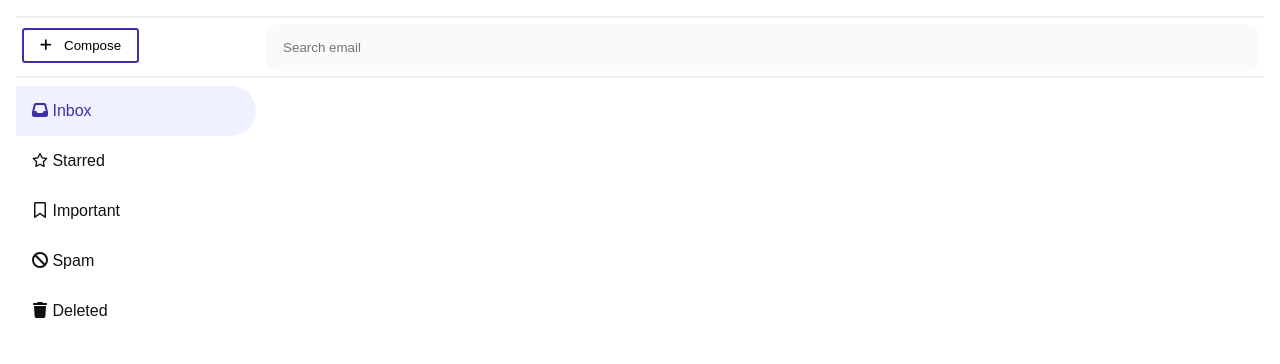
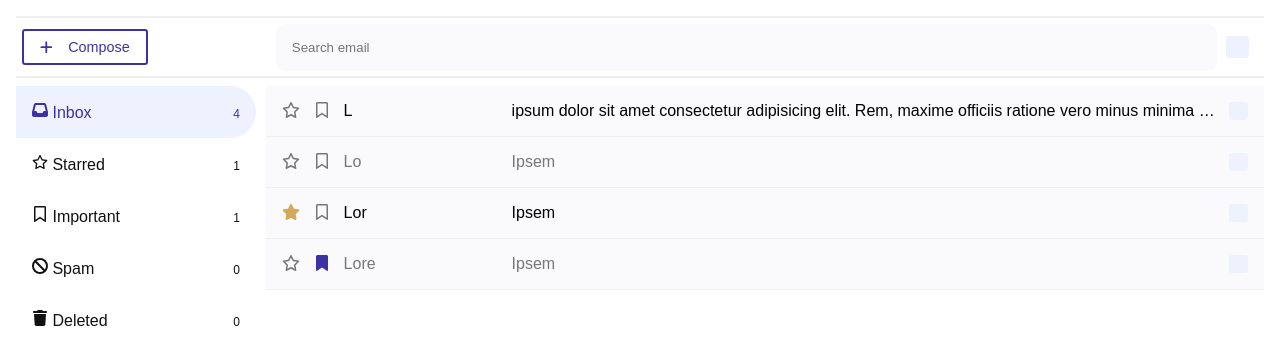
Before and after one commit to ValCrea/MiniEmail, a Vue app: page / in a window 1280 px wide. Shown: the top 364 px of the page. Built offline with nearby package versions, Linux system fonts and the light colour scheme.

Commit message:
more stuff

```diff
--- a/src/App.vue
+++ b/src/App.vue
@@ -1,37 +1,121 @@
 <script setup lang="ts">
-import { ref } from "vue";
+import { ref, type Ref } from "vue";
+
 import SelectButton from "@/components/SelectButton.vue";
+import EmailBlock from "@/components/EmailBlock.vue";
 
 import { selectButtons } from "@/utils/button-util";
+import { filters, counts } from "@/utils/mail-util";
+import type { Mail } from "@/utils/mail-util";
 
-//const navButtons = ["Inbox", "Starred", "Important", "Spam", "Deleted"];
-const selectedButton = ref(0);
+const reading: Ref<Mail | null> = ref(null);
+const selectedView = ref(0);
+const mails: Ref<Mail[]> = ref([
+  {
+    author: "L",
+    content: `ipsum dolor sit amet consectetur adipisicing elit.
+              Rem, maxime officiis ratione vero minus minima consequuntur.
+              Blanditiis, ipsa libero veniam praesentium a iste consectetur
+              exercitationem iusto dolores! Eaque, atque et!`,
+  },
+  {
+    author: "Lo",
+    content: "Ipsem",
+    read: true,
+  },
+  {
+    author: "Lor",
+    content: "Ipsem",
+    star: true,
+  },
+  {
+    author: "Lore",
+    content: "Ipsem",
+    read: true,
+    important: true,
+  },
+]);
+
+const toggleStar = (index: number) => {
+  mails.value[index].star = !mails.value[index].star;
+};
+const toggleImportant = (index: number) => {
+  mails.value[index].important = !mails.value[index].important;
+};
+const setRead = (index: number) => {
+  mails.value[index].read = true;
+  reading.value = mails.value[index];
+};
+
+const selectedAll = ref(false);
+const toggleSelect = (index: number) => {
+  mails.value[index].selected = !mails.value[index].selected;
+};
+const toggleSelectAll = () => {
+  selectedAll.value = !selectedAll.value;
+  mails.value.forEach((mail) => (mail.selected = selectedAll.value));
+};
 </script>
 
 <template>
   <div class="app">
     <section class="util">
-      <button class="util__new">
+      <template v-if="!reading">
+        <button class="util__button util__button--new">
           <font-awesome-icon icon="fa-solid fa-plus" />
           <p class="mobile-hidden">Compose</p>
         </button>
         <input class="util__search" placeholder="Search email" type="text" />
+        <button @click="toggleSelectAll" class="util__select-all">
+          <font-awesome-icon v-if="selectedAll" icon="fa-solid fa-check" />
+        </button>
+      </template>
+
+      <button
+        v-else
+        @click="reading = null"
+        class="util__button util__button--back"
+      >
+        <font-awesome-icon icon="fa-solid fa-arrow-left" />
+        <p class="mobile-hidden">Back</p>
+      </button>
     </section>
 
+    <div v-if="reading" class="mail-single">
+      <p class="mail-single__author">From: {{ reading.author }}</p>
+      <p class="mail-single__content">{{ reading.content }}</p>
+    </div>
+
+    <div v-else class="mail-list">
       <section class="nav">
         <SelectButton
           v-for="(btn, index) in selectButtons"
           :key="btn.text"
-        :selected="index === selectedButton"
-        @click="selectedButton = index"
+          :selected="index === selectedView"
+          @click="selectedView = index"
         >
           <font-awesome-icon
             :icon="btn.icon.type + ' ' + btn.icon.name"
             class="icon"
           />
           <span class="mobile-hidden">&nbsp;{{ btn.text }}</span>
+          <span class="nav__count">{{ counts[index](mails) }}</span>
         </SelectButton>
       </section>
+
+      <section class="mails">
+        <template v-for="(mail, index) in mails" :key="mail">
+          <EmailBlock
+            v-if="filters[selectedView](mail)"
+            :mail="mail"
+            @set-read="setRead(index)"
+            @toggle-star="toggleStar(index)"
+            @toggle-important="toggleImportant(index)"
+            @toggle-select="toggleSelect(index)"
+          />
+        </template>
+      </section>
+    </div>
   </div>
 </template>
 
@@ -50,21 +134,37 @@ const selectedButton = ref(0);
 
   display: flex;
   flex-direction: row;
-  align-items: baseline;
+  align-items: center;
 
-  &__new {
+  &__button {
     padding-block: 0.5rem;
     padding-inline: 1rem;
 
+    display: flex;
+    align-items: center;
+    gap: 1rem;
+
+    font-size: 0.9rem;
+    border-radius: 0.2rem;
+
+    &--new {
       background-color: $white;
-    border-radius: 0.2rem;
       border: solid 2px $blue;
-
-    display: flex;
-    gap: 0.8rem;
+      color: $blue;
 
       &:hover {
         background-color: $light-blue;
+      }
+    }
+
+    &--back {
+      background-color: $white;
+      border: solid 2px $gray;
+      color: $gray;
+
+      &:hover {
+        background-color: $light-gray;
+      }
     }
   }
 
@@ -87,14 +187,31 @@ const selectedButton = ref(0);
       margin-left: 2rem;
     }
   }
+
+  &__select-all {
+    min-width: 1.4rem;
+    min-height: 1.4rem;
+    margin-inline: 0.6rem;
+
+    border: none;
+    border-radius: 0.2rem;
+    background-color: $light-blue;
+    cursor: pointer;
+  }
 }
 
 .nav {
-  width: 15rem;
+  min-width: 15rem;
   padding-block: 0.5rem;
 
   display: flex;
   flex-direction: column;
+
+  &__count {
+    //float: right;
+    margin-left: auto;
+    font-size: 0.75rem;
+  }
 
   @media screen and (max-width: 768px) {
     width: 100%;
@@ -102,6 +219,48 @@ const selectedButton = ref(0);
     justify-content: space-between;
 
     border-bottom: solid 2px $light-gray;
+  }
+}
+
+.mails {
+  width: 100%;
+  margin-left: 0.6rem;
+  padding-block: 0.5rem;
+
+  display: flex;
+  flex-direction: column;
+
+  overflow: hidden;
+  white-space: nowrap;
+  text-overflow: ellipsis;
+  @media screen and (max-width: 768px) {
+    margin-left: 0;
+  }
+}
+
+.mail-list {
+  display: flex;
+  @media screen and (max-width: 768px) {
+    flex-direction: column;
+  }
+}
+
+.mail-single {
+  margin: 1rem;
+  padding: 1rem;
+
+  display: flex;
+  flex-direction: column;
+  gap: 1.5rem;
+
+  background-color: $light;
+
+  &__author {
+    font-size: 1.2rem;
+  }
+
+  &__content {
+    text-indent: 2rem;
   }
 }
 
--- a/src/assets/_colors.scss
+++ b/src/assets/_colors.scss
@@ -3,5 +3,7 @@ $light: #fafafc;
 $light-gray: #efefef;
 $gray: #777;
 $black: #111;
+
+$gold: #d3a957;
 $light-blue: #eef2fe;
 $blue: #3d32a3;
--- a/src/components/EmailBlock.vue
+++ b/src/components/EmailBlock.vue
@@ -1 +1,104 @@
-<template>Email</template>
+<script setup lang="ts">
+import { getSolid } from "@/utils/icon-utils";
+import type { Mail } from "@/utils/mail-util";
+
+const props = defineProps<{
+  mail: Mail;
+}>();
+
+const emit = defineEmits<{
+  (e: "toggleStar"): void;
+  (e: "toggleImportant"): void;
+  (e: "setRead"): void;
+  (e: "toggleSelect"): void;
+}>();
+</script>
+
+<template>
+  <div @click="emit('setRead')" :class="{ read: props.mail.read }" class="mail">
+    <font-awesome-icon
+      @click.stop="emit('toggleStar')"
+      :class="{ 'mail__icon--gold': props.mail.star }"
+      :icon="getSolid(props.mail.star) + ' fa-star'"
+      class="mail__icon"
+    />
+    <font-awesome-icon
+      @click.stop="emit('toggleImportant')"
+      :class="{ 'mail__icon--blue': props.mail.important }"
+      :icon="getSolid(props.mail.important) + ' fa-bookmark'"
+      class="mail__icon"
+    />
+    <span class="mail__author">{{ props.mail.author }}</span>
+    <span class="mail__content">{{ props.mail.content }}</span>
+    <button @click.stop="emit('toggleSelect')" class="mail__select">
+      <font-awesome-icon v-if="props.mail.selected" icon="fa-solid fa-check" />
+    </button>
+  </div>
+</template>
+
+<style scoped lang="scss">
+.mail {
+  padding: 1rem;
+  border-bottom: solid 1px $light-gray;
+
+  display: flex;
+  flex-direction: row;
+  background-color: $light;
+
+  &:hover {
+    background-color: $white;
+  }
+
+  &__icon {
+    margin-right: 1rem;
+    color: $gray;
+    cursor: pointer;
+
+    &--gold {
+      color: $gold;
+    }
+
+    &--blue {
+      color: $blue;
+    }
+  }
+
+  &__author {
+    min-width: 10rem;
+    max-width: 10rem;
+    margin-right: 0.5rem;
+
+    overflow: hidden;
+    white-space: nowrap;
+    text-overflow: ellipsis;
+
+    @media screen and (max-width: 768px) {
+      min-width: 6rem;
+      max-width: 6rem;
+    }
+  }
+
+  &__content {
+    overflow: hidden;
+    white-space: nowrap;
+    text-overflow: ellipsis;
+    margin-right: 0.5rem;
+  }
+
+  &__select {
+    margin-left: auto;
+    min-width: 1.2rem;
+    min-height: 1rem;
+
+    color: $blue;
+    border: none;
+    border-radius: 0.2rem;
+    background-color: $light-blue;
+    cursor: pointer;
+  }
+}
+
+.read {
+  color: $gray;
+}
+</style>
--- a/src/components/SelectButton.vue
+++ b/src/components/SelectButton.vue
@@ -27,6 +27,9 @@ const props = defineProps<{
   cursor: pointer;
   transition: background-color 0.25s ease-out;
 
+  display: flex;
+  align-items: baseline;
+
   &--hoverable:hover {
     background-color: $light;
   }
--- a/src/main.ts
+++ b/src/main.ts
@@ -11,9 +11,28 @@ import {
   faInbox,
   faBan,
   faTrash,
+  faStar as starSolid,
+  faBookmark as bookmarkSolid,
+  faArrowLeft,
+  faCheck,
 } from "@fortawesome/free-solid-svg-icons";
-import { faStar, faBookmark } from "@fortawesome/free-regular-svg-icons";
+import {
+  faStar as starRegular,
+  faBookmark as bookmarkRegular,
+} from "@fortawesome/free-regular-svg-icons";
 
-library.add(faUserSecret, faPlus, faInbox, faStar, faBan, faTrash, faBookmark);
+library.add(
+  faUserSecret,
+  faPlus,
+  faInbox,
+  faBan,
+  faTrash,
+  bookmarkSolid,
+  bookmarkRegular,
+  starSolid,
+  starRegular,
+  faArrowLeft,
+  faCheck
+);
 
 createApp(App).component("font-awesome-icon", FontAwesomeIcon).mount("#app");
--- a/src/utils/button-util.ts
+++ b/src/utils/button-util.ts
@@ -1,9 +1,9 @@
+import { solid, regular } from "@/utils/icon-utils";
+
 type Icon = {
   type: string;
   name: string;
 };
-const solid = "fa-solid";
-const regular = "fa-regular";
 
 type Button = {
   text: string;
--- /dev/null
+++ b/src/utils/icon-utils.ts
@@ -0,0 +1,6 @@
+export const solid = "fa-solid";
+export const regular = "fa-regular";
+
+export const getSolid = (state?: boolean): string => {
+  return state ? solid : regular;
+};
--- /dev/null
+++ b/src/utils/mail-util.ts
@@ -0,0 +1,66 @@
+export type Mail = {
+  author: string;
+  content: string;
+  read?: boolean;
+  star?: boolean;
+  important?: boolean;
+  spam?: boolean;
+  deleted?: boolean;
+  selected?: boolean;
+};
+
+const filterInbox = (mail: Mail): boolean => {
+  return !mail.spam && !mail.deleted;
+};
+const filterStar = (mail: Mail): boolean => {
+  return mail.star as boolean;
+};
+const filterImportant = (mail: Mail): boolean => {
+  return mail.important as boolean;
+};
+const filterSpam = (mail: Mail): boolean => {
+  return mail.spam as boolean;
+};
+const filterDeleted = (mail: Mail): boolean => {
+  return mail.deleted as boolean;
+};
+export const filters = [
+  filterInbox,
+  filterStar,
+  filterImportant,
+  filterSpam,
+  filterDeleted,
+] as const;
+
+const countInbox = (mails: Mail[]): number => {
+  let count = 0;
+  for (const mail of mails) if (filterInbox(mail)) count++;
+  return count;
+};
+const countStar = (mails: Mail[]): number => {
+  let count = 0;
+  for (const mail of mails) if (filterStar(mail)) count++;
+  return count;
+};
+const countImportant = (mails: Mail[]): number => {
+  let count = 0;
+  for (const mail of mails) if (filterImportant(mail)) count++;
+  return count;
+};
+const countSpam = (mails: Mail[]): number => {
+  let count = 0;
+  for (const mail of mails) if (filterSpam(mail)) count++;
+  return count;
+};
+const countDeleted = (mails: Mail[]): number => {
+  let count = 0;
+  for (const mail of mails) if (filterDeleted(mail)) count++;
+  return count;
+};
+export const counts = [
+  countInbox,
+  countStar,
+  countImportant,
+  countSpam,
+  countDeleted,
+] as const;
```
Lines whose indentation alone changed are shown as unchanged.
